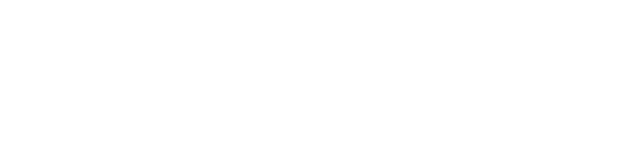
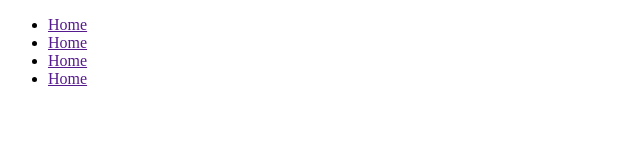
Before and after one commit to behzodbek-dev/team-work-, a plain HTML site: page index.html in a window 1280 px wide. Shown: the whole page, without its empty margins (0-640 px from the left). Drawn offline with Linux system fonts and the light colour scheme.

Commit message:
Add header html codes

```diff
--- a/index.html
+++ b/index.html
@@ -7,5 +7,18 @@
 </head>
 <body>
 
+    <header>
+        <div class="container">
+            <nav>
+                <ul>
+                    <li><a href="">Home</a></li>
+                    <li><a href="">Home</a></li>
+                    <li><a href="">Home</a></li>
+                    <li><a href="">Home</a></li>
+                </ul>
+            </nav>
+        </div>
+    </header>
+
 </body>
 </html>
```
